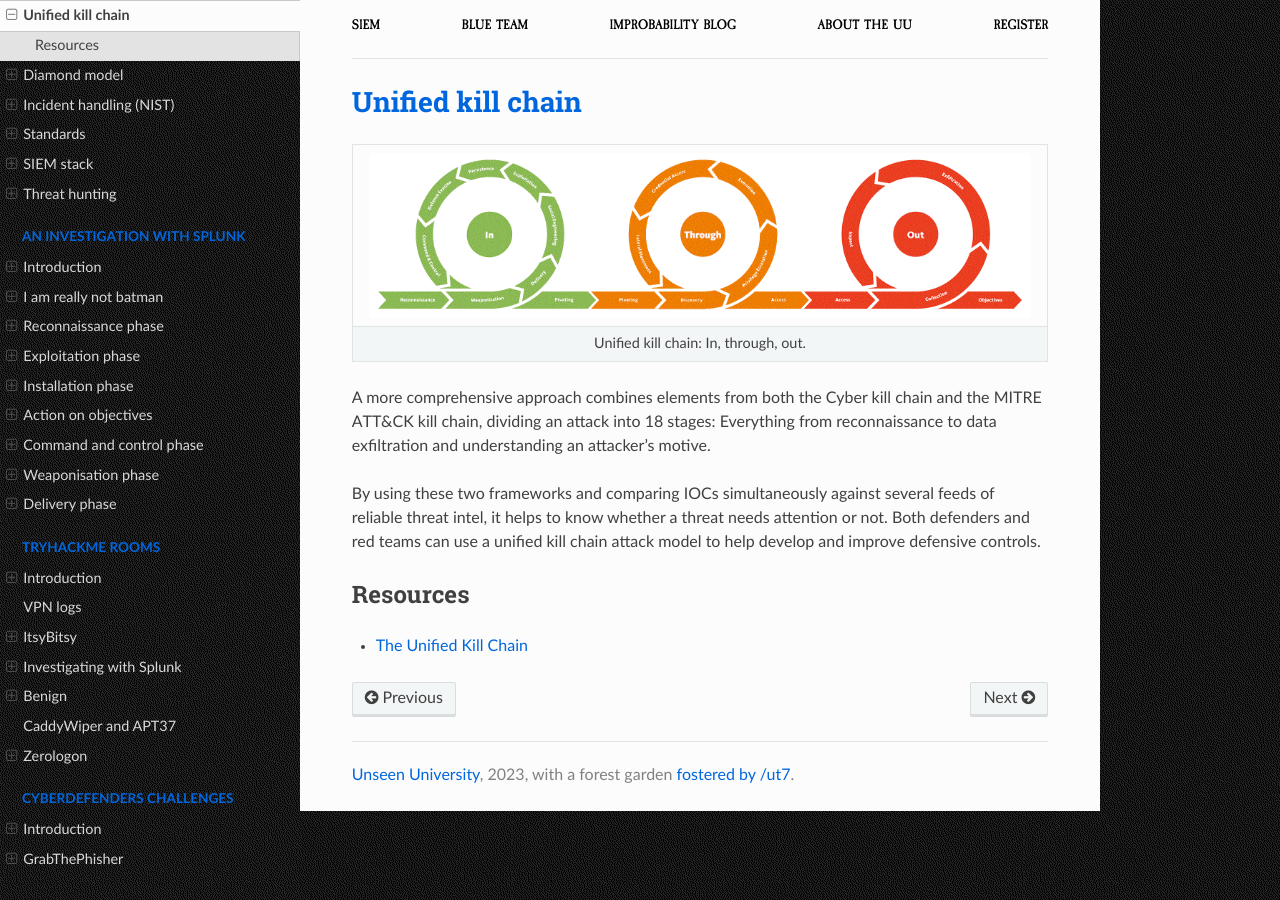
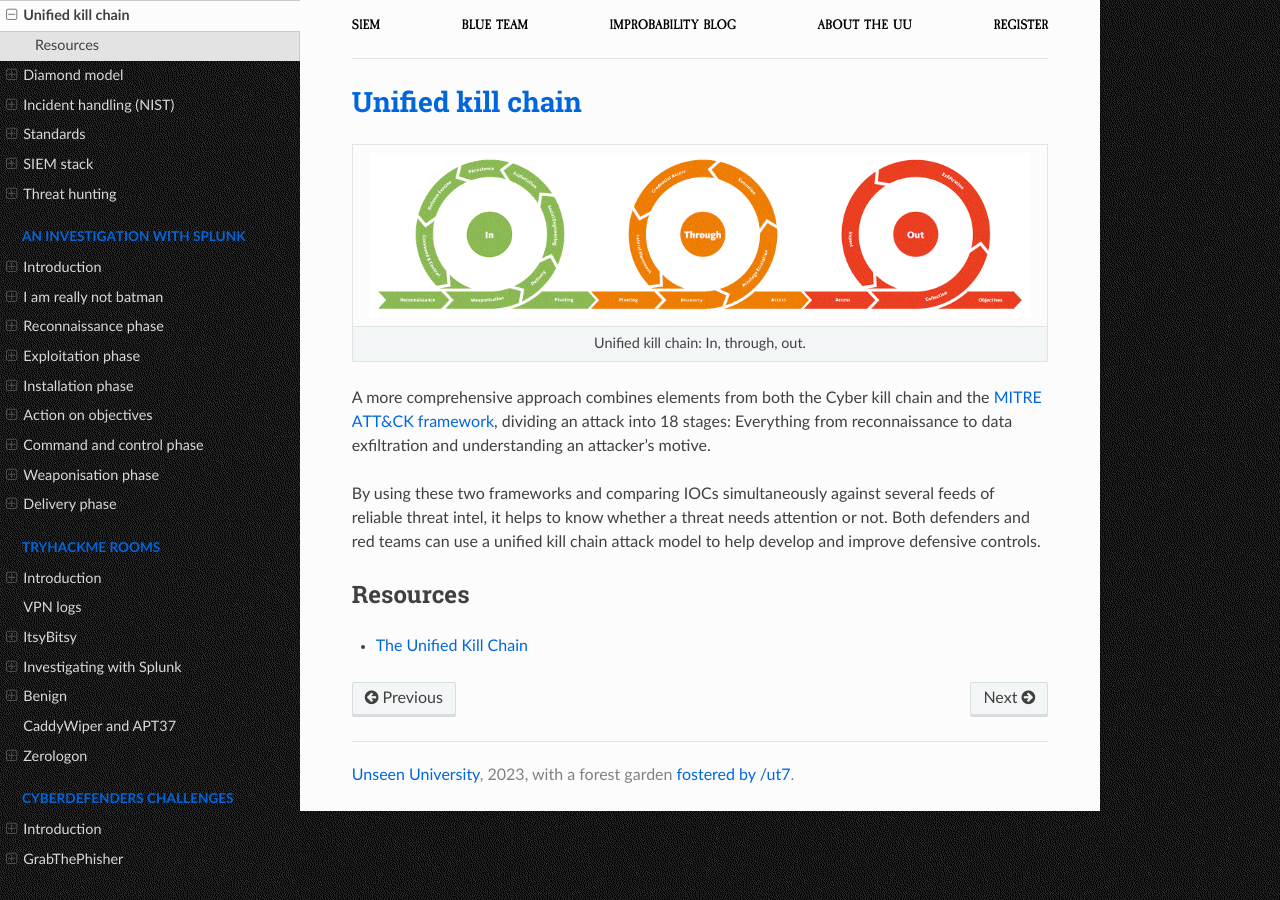
Before and after one commit to tymyrddin/blue-siem, a Sphinx documentation site: the page built from source/docs/notes/ukc.md, in a window 1280 px wide. Built offline with Sphinx 7.4.7 and the Read the Docs theme 2.0.0, drawn with Linux system fonts in a browser that asks for light colours.

Commit message:
Split frameworks

```diff
--- a/source/docs/notes/ukc.md
+++ b/source/docs/notes/ukc.md
@@ -1,10 +1,10 @@
 # Unified kill chain
 
-| ![Unified Kill Chain](../../_static/images/ukc.png)
-|:--:|
-| Unified kill chain: In, through, out. |
+| ![Unified Kill Chain](../../_static/images/ukc.png) |
+|:---------------------------------------------------:|
+|        Unified kill chain: In, through, out.        |
 
-A more comprehensive approach combines elements from both the Cyber kill chain and the MITRE ATT&CK kill chain, dividing an attack into 18 stages: Everything from reconnaissance to data exfiltration and understanding an attacker's motive.
+A more comprehensive approach combines elements from both the Cyber kill chain and the [MITRE ATT&CK framework](ukc.md), dividing an attack into 18 stages: Everything from reconnaissance to data exfiltration and understanding an attacker's motive.
 
 By using these two frameworks and comparing IOCs simultaneously against several feeds of reliable threat intel, it helps to know whether a threat needs attention or not. Both defenders and red teams can use a unified kill chain attack model to help develop and improve defensive controls.
 
```
Also changed, not shown: source/docs/notes/ckc.md (+2 -2 lines), source/docs/notes/diamond.md (+2 -2 lines), source/docs/notes/mitre.md (+2 -2 lines).
